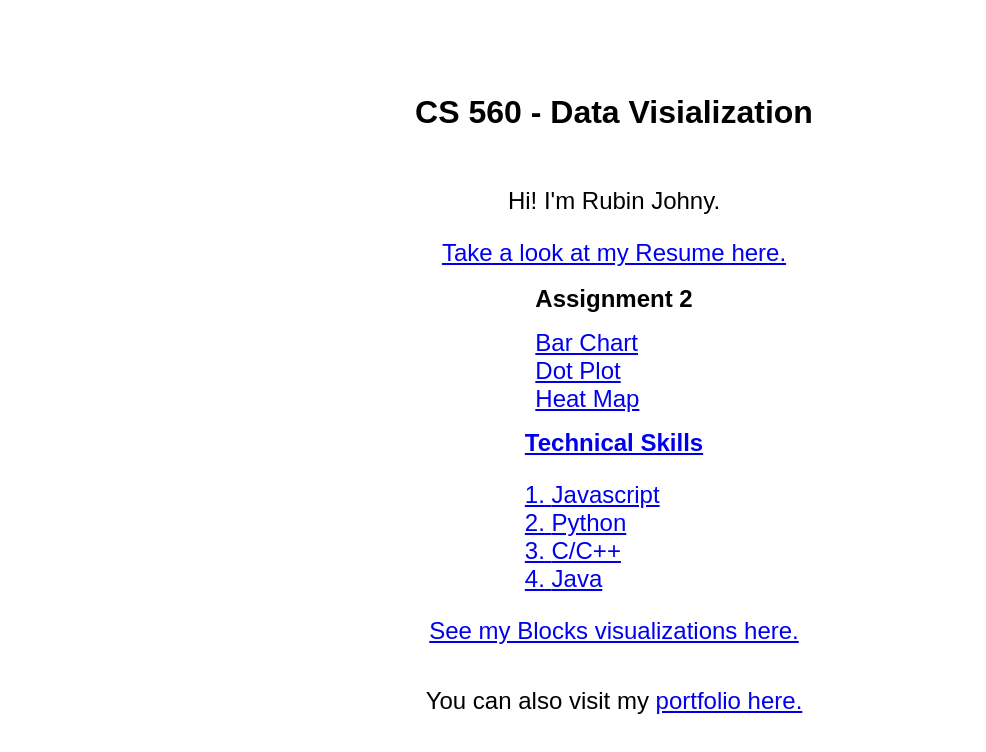
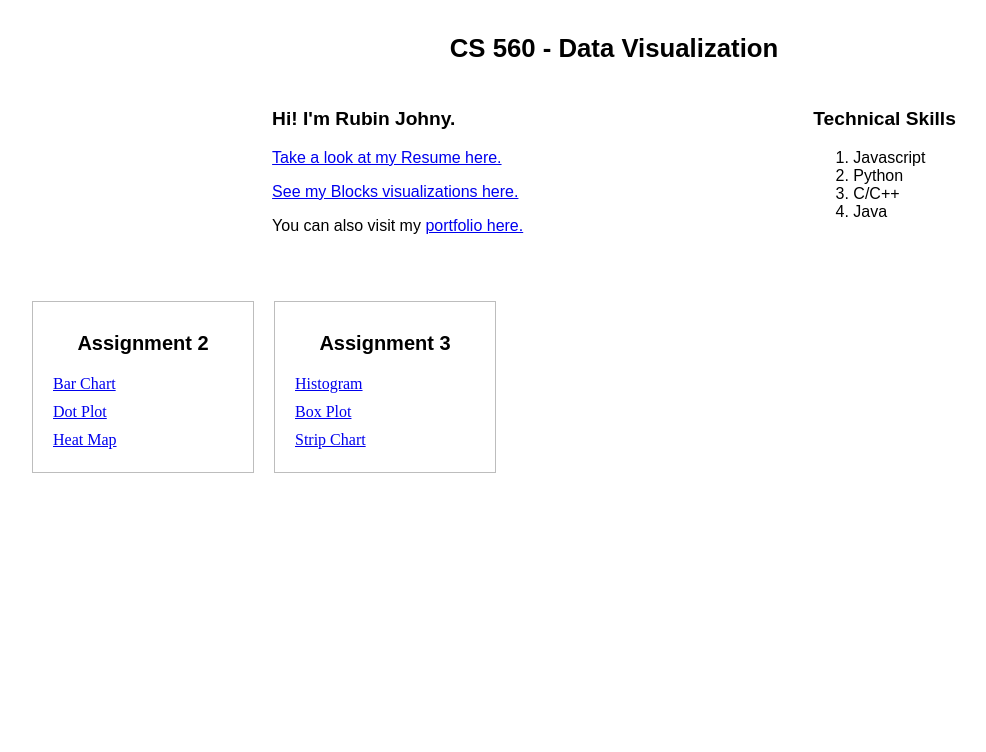
Before and after one commit to rubinjohny/rubinjohny.github.io, a plain HTML site: page index.html in a window 1280 px wide. Shown: the whole page, without its empty margins (26-1012 px from the left). Drawn offline with Linux system fonts and the light colour scheme.

Commit message:
added assignment 3 links

```diff
--- a/index.html
+++ b/index.html
@@ -7,25 +7,20 @@
 
 	<body>
 
-	<div class="center">
-
-		<h3>CS 560 - Data Visialization</h3>
-
-		<p>Hi! I'm Rubin Johny.</p>
-		<a href="./Resume.pdf">Take a look at my Resume here.</a><br />
-
-		<div class="skills">
-			<p>Assignment 2</p>
-			<ol class="list" style="display: grid">
-				<a target="_blank" href="https://bl.ocks.org/rubinjohny/32878a4774e4fa6b826dd78f1ebc17c8">Bar Chart</li>
-				<a target="_blank" href="https://bl.ocks.org/rubinjohny/328e3c356fa9ef6897c34fbf4b3575e9">Dot Plot</li>
-				<a target="_blank" href="https://bl.ocks.org/rubinjohny/e1b9a71b45864d84251254e5e29d5daf">Heat Map</li>
-			</ol>
+		<div class="title">
+			<h3>CS 560 - Data Visualization</h3>
 		</div>
 
+		<div class="sub-content">
+			<div class="sub-content-left">
+				<p class="header">Hi! I'm Rubin Johny.</p>
+				<p><a href="./Resume.pdf">Take a look at my Resume here.</a></p>
+				<a href="https://bl.ocks.org/rubinjohny">See my Blocks visualizations here.</a>
+				<p>You can also visit my <a href="https://rubin-johny-portfolio.herokuapp.com/">portfolio here.</a></p>
+			</div>
 
-		<div class="skills">
-			<p>Technical Skills</p>
+			<div class="sub-content-right">
+				<p class="header">Technical Skills</p>
 				<ol class="list">
 					<li>Javascript</li>
 					<li>Python</li>
@@ -33,11 +28,29 @@
 					<li>Java</li>
 				</ol>
 			</div>
+		</div>
 
-		<a href="https://bl.ocks.org/rubinjohny">See my Blocks visualizations here.</a>
 
-		<br/>
-		<p>You can also visit my <a href="https://rubin-johny-portfolio.herokuapp.com/">portfolio here.</a></p>
+		<div class="assignments-section">
+			<div class="assignment">
+				<p>Assignment 2</p>
+				<div class="sub-section">
+					<a target="_blank" href="https://bl.ocks.org/rubinjohny/32878a4774e4fa6b826dd78f1ebc17c8">Bar Chart</a>
+					<a target="_blank" href="https://bl.ocks.org/rubinjohny/328e3c356fa9ef6897c34fbf4b3575e9">Dot Plot</a>
+					<a target="_blank" href="https://bl.ocks.org/rubinjohny/e1b9a71b45864d84251254e5e29d5daf">Heat Map</a>
 				</div>
+			</div>
+
+			<div class="assignment">
+				<p>Assignment 3</p>
+				<div class="sub-section">
+					<a target="_blank" href="https://bl.ocks.org/rubinjohny/d5e571cf734bf81d69520a4f7fd37897">Histogram</a>
+					<a target="_blank" href="https://bl.ocks.org/rubinjohny/b14183e8a1f2408e92db32cb502d93d2">Box Plot</a>
+					<a target="_blank" href="https://bl.ocks.org/rubinjohny/2b7a3e0df88778ce1fbf04a46b449878">Strip Chart</a>
+				</div>
+			</div>
+
+		</div>
+
 	</body>
 </html>
--- a/styles.css
+++ b/styles.css
@@ -1,40 +1,52 @@
-.center {
-    margin: auto;
-    left: 0px;
-    right: 0px;
-    position: absolute;
+.title {
     display: flex;
-    flex-direction: column;
     justify-content: center;
-    align-items: center;
-    bottom: 0;
-    top: 0;
+    font-family: fantasy, 'Courier New', Courier, monospace;
+    font-size: 22px;
 }
 
-.center p {
-    font-size: 24px;
-    font-family: fantasy;
+.sub-content {
+    display: flex;
+    justify-content: space-evenly;
+    font-family: fantasy, 'Courier New', Courier, monospace;
 }
 
-.center a {
-    font-size: 24px;
-    font-family: fantasy;
+.sub-content-left .header {
+    font-weight: bold;
+    font-size: 1.2rem;
 }
 
-.center h3 {
-    font-size: 32px;
-    font-family: fantasy;
+.sub-content-right .header {
+    font-weight: bold;
+    font-size: 1.2rem;
 }
 
-.skills p {
-    margin: 0px;
-    font-weight: 700;
-}
-.list {
-  list-style-position: inside;
-  padding-left: 0px;
+.assignments-section {
+    display: flex;
+    margin: 50px;
 }
 
-.list li{
-    font-family: fantasy;
+.assignments-section .assignment {
+    margin-right: 20px;
+    border: 1px solid rgb(189, 189, 189);
+    padding: 10px;
+    min-height: 150px;
+    min-width: 200px;
 }
+
+.assignments-section .assignment p {
+    text-align: center;
+    font-size: 20px;
+    font-weight: bold;
+    font-family: fantasy, 'Courier New', Courier, monospace;
+}
+
+.assignments-section .assignment .sub-section {
+    display: flex;
+    flex: 1;
+    flex-direction: column;
+}
+
+.assignments-section .assignment .sub-section a{
+    margin: 0px 0px 10px 10px;
+}
```
Lines whose indentation alone changed are shown as unchanged.
